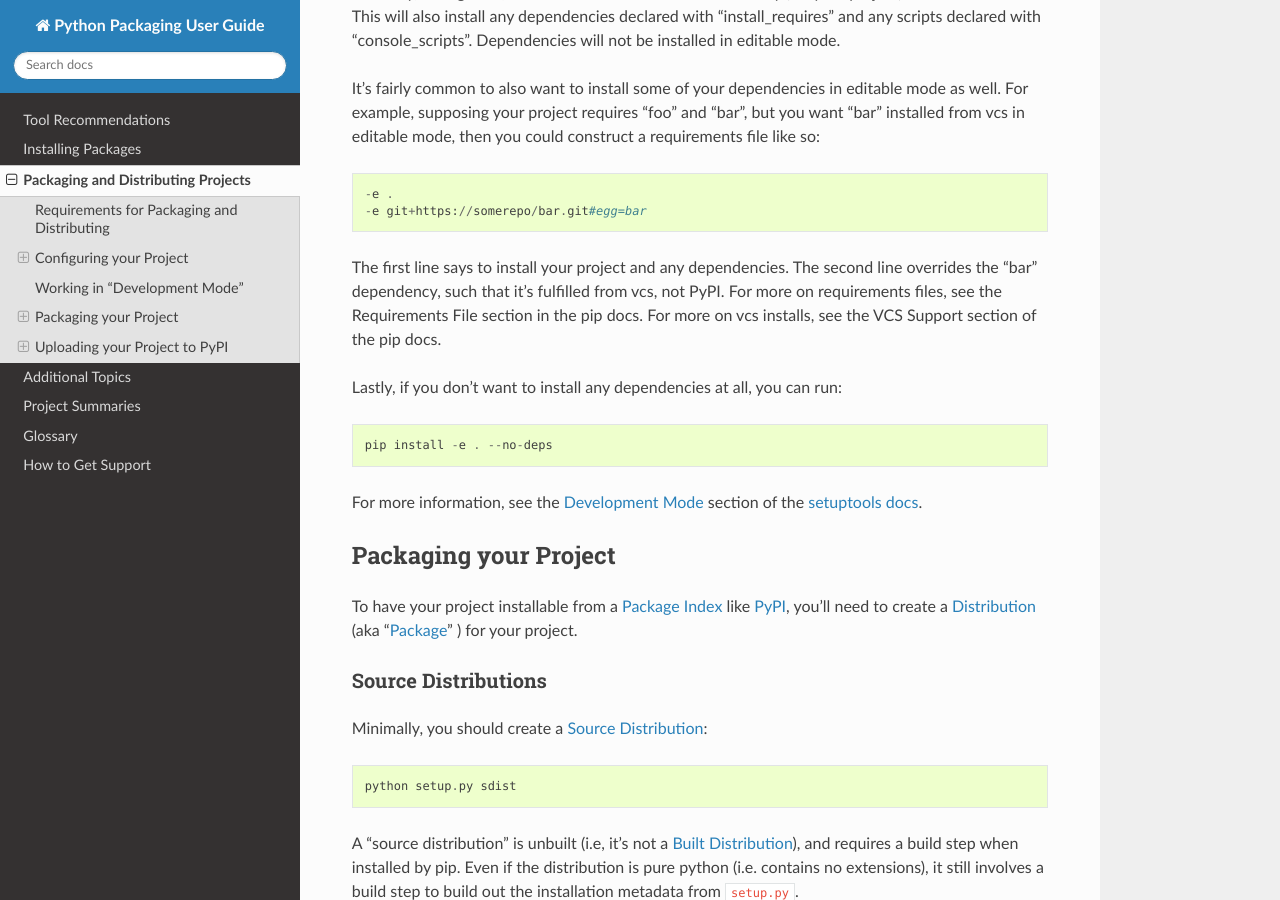
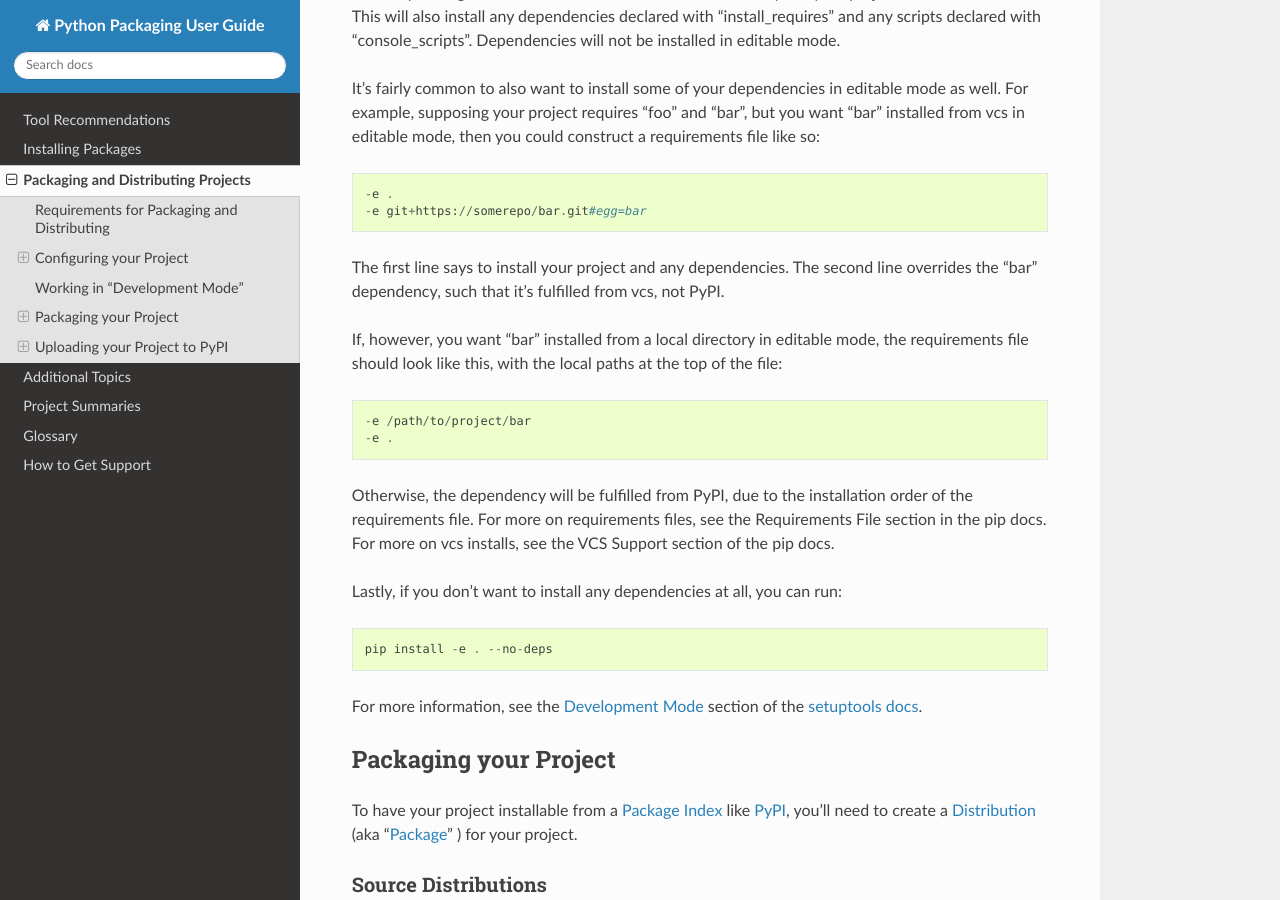
Before and after one commit to pypa/packaging.python.org, a Sphinx documentation site: the page built from source/distributing.rst, in a window 1280 px wide and 900 px high, scrolled down 10134 px. Built offline with Sphinx 7.4.7 and the Read the Docs theme 2.0.0, drawn with Linux system fonts in a browser that asks for light colours; pages that are not in the unit, such as notebooks, are missing from menus.

Commit message:
Update distributing.rst "Development mode" section
Installing project and dependencies in editable mode using local directories, not vcs, using current instructions does not work. The local directory is found, but then the dependency is overridden and fulfilled by PyPI. Changing the order of the editable mode dependencies (i.e. putting editable mode dependencies which reside in local directories at the top of the requirements file) fixes this problem.

```diff
--- a/source/distributing.rst
+++ b/source/distributing.rst
@@ -553,7 +553,14 @@ requirements file like so::
 
 The first line says to install your project and any dependencies. The second
 line overrides the "bar" dependency, such that it's fulfilled from vcs, not
-PyPI.  For more on requirements files, see the :ref:`Requirements File
+PyPI.
+
+If, however, you want "bar" installed from a local directory in editable mode, the requirements file should look like this, with the local paths at the top of the file::
+
+  -e /path/to/project/bar
+  -e .
+
+Otherwise, the dependency will be fulfilled from PyPI, due to the installation order of the requirements file.  For more on requirements files, see the :ref:`Requirements File
 <pip:Requirements Files>` section in the pip docs.  For more on vcs installs,
 see the :ref:`VCS Support <pip:VCS Support>` section of the pip docs.
 
```
